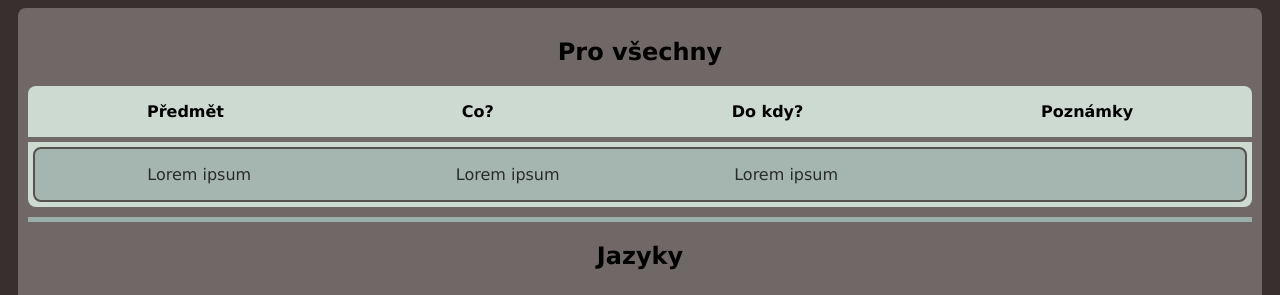
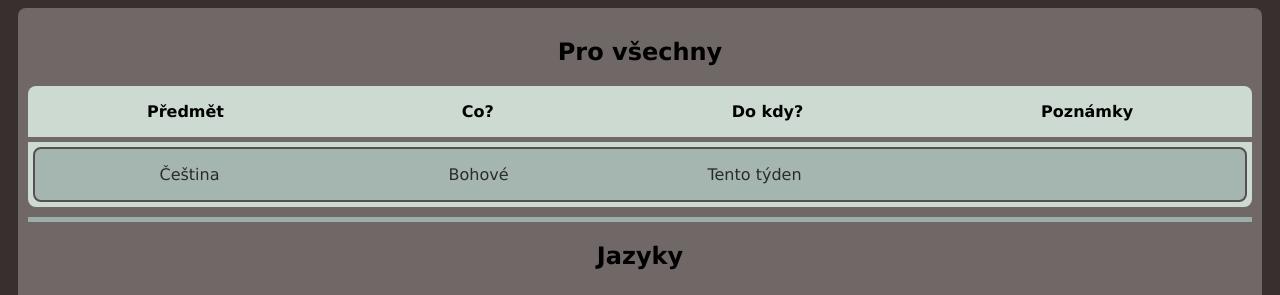
Before and after one commit to omamelo/Tridni_web, a plain HTML site: page ukoly.html in a window 1280 px wide. Shown: the part 90-385 px from the top of the page. Drawn offline with Linux system fonts and the light colour scheme.

Commit message:
novy ukol

```diff
--- a/ukoly.html
+++ b/ukoly.html
@@ -19,9 +19,9 @@
                 <p class="poznamky">Poznámky</p>
                 <div class="vyplnovac"></div>
                 <div class="ukol1">
-                    <p class="predmet1">Lorem ipsum</p>
-                    <p class="zceho1">Lorem ipsum</p>
-                    <p class="kdy1">Lorem ipsum</p>
+                    <p class="predmet1">Čeština</p>
+                    <p class="zceho1">Bohové</p>
+                    <p class="kdy1">Tento týden</p>
                     <p class="poznamky1"></p>
                 </div>
             </div>
```
